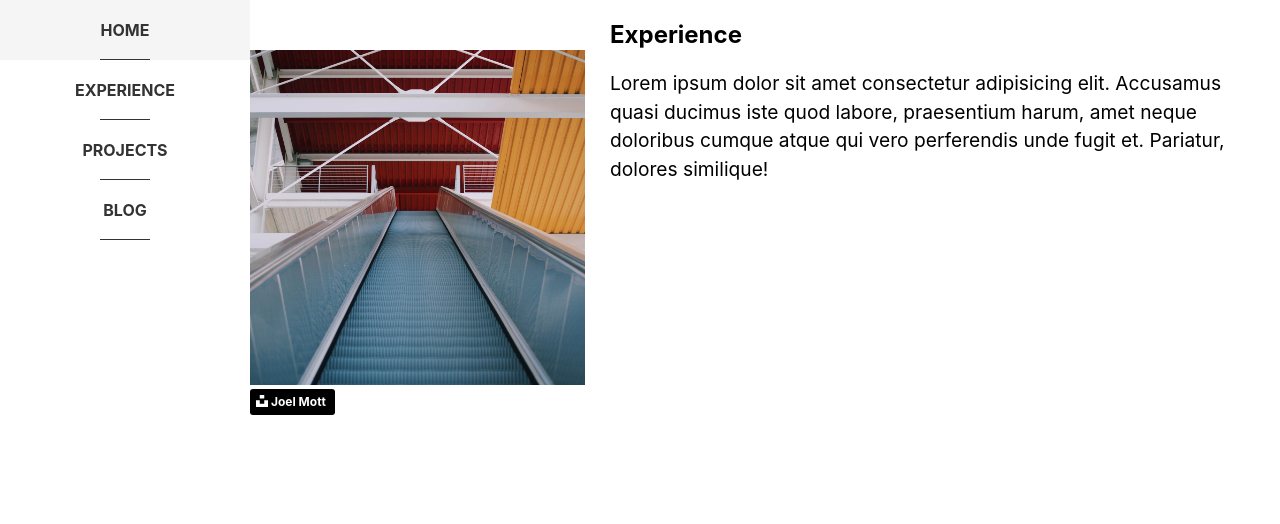
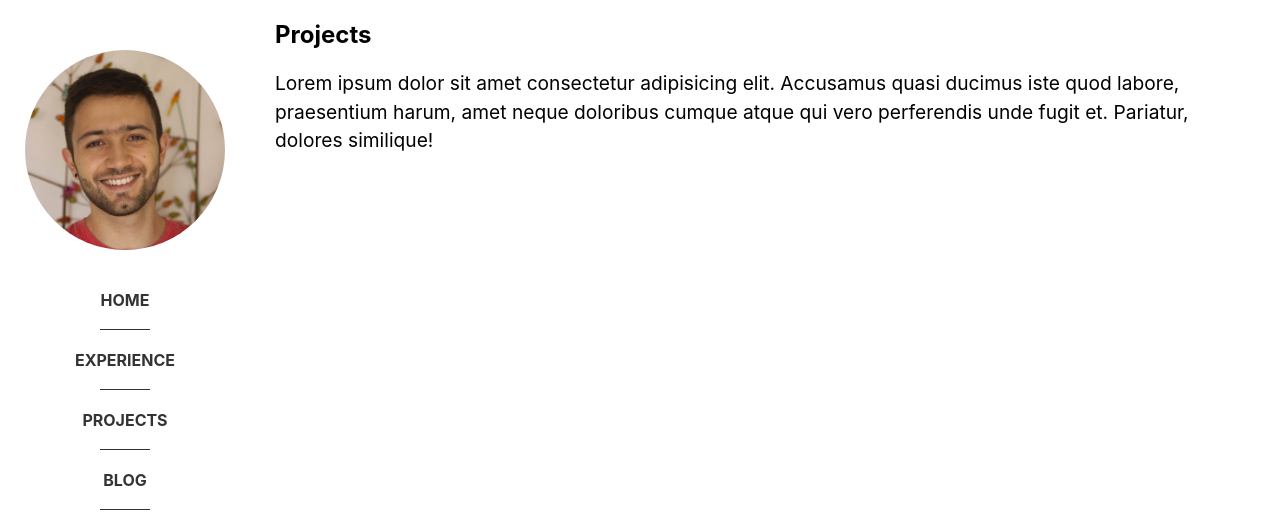
Before and after one commit to simonhoyos/simonhoyos.github.io, a React (Create React App) app: page /projects in a window 1280 px wide. Shown: the top 524 px of the page. Built offline with nearby package versions, Linux system fonts and the light colour scheme.

Commit message:
Move profile picture to nav

```diff
--- a/src/App.js
+++ b/src/App.js
@@ -2,6 +2,7 @@ import React, { Component } from 'react';
 import { Router, Route, Switch } from 'react-router-dom';
 import createBrowserHistory from 'history/createBrowserHistory';
 import './App.css';
+import { Container } from "./components/Container";
 import { Home } from "./pages/Home";
 import { Experience } from './pages/Experience';
 import { Projects } from './pages/Projects';
@@ -13,12 +14,14 @@ class App extends Component {
     return (
       <div className="App">
         <Router history={history}>
+          <Container>
             <Switch>
               <Route exact path="/" component={Home} />
               <Route exact path="/experience" component={Experience} />
               <Route exact path="/projects" component={Projects} />
               <Route exact path="/blog" component={Blog} />
             </Switch>
+          </Container>
         </Router>
       </div>
     );
--- a/src/components/Nav.js
+++ b/src/components/Nav.js
@@ -1,6 +1,7 @@
 import React from 'react';
 import styled from 'styled-components';
 import { Link } from 'react-router-dom';
+import { ProfilePicture } from '../components/ProfilePicture';
 
 const StyledNav = styled.nav`
   height: 100vh;
@@ -62,6 +63,7 @@ const StyledNav = styled.nav`
 export function Nav() {
   return (
     <StyledNav>
+      <ProfilePicture />
       <ul>
         <li><Link to="/">Home</Link></li>
         <li><Link to="/experience">Experience</Link></li>
--- a/src/components/ProfilePicture.js
+++ b/src/components/ProfilePicture.js
@@ -3,10 +3,10 @@ import styled from 'styled-components';
 import simon from '../assets/simon.JPG';
 
 const Container = styled.div`
-  width: 335px;
+  width: 200px;
   flex-basis: 335px;
-  height: 335px;
-  margin-top: 50px;
+  height: 200px;
+  margin: 50px auto 20px;
 `;
 
 const Image = styled.img`
--- a/src/components/Section.js
+++ b/src/components/Section.js
@@ -1,15 +1,18 @@
-import React from 'react';
-import { StyledSection } from "./styles/StyledSection";
-import { Image } from "./Image";
+import styled from 'styled-components';
 
-export function Section({ title, content }) {
-  return (
-    <StyledSection id={title}>
-      <Image />
-      <div>
-        <h2>{title}</h2>
-        <p>{content}</p>
-      </div>
-    </StyledSection>
-  );
-}
+export const Section = styled.section`
+  @media screen and (min-width: 800px) {
+    grid-column-start: 2;
+    min-height: 100vh;
+    padding: 0 25px;
+  }
+
+  h2 {
+    text-transform: capitalize;
+  }
+
+  p {
+    font-size: 1.2rem;
+    line-height: 1.5;
+  }
+`;
--- a/src/components/styles/StyledSection.js
+++ /dev/null
@@ -1,24 +0,0 @@
-import styled from 'styled-components';
-
-export const StyledSection = styled.section`
-  display: grid;
-
-  @media screen and (min-width: 800px) {
-    grid-column-start: 2;
-    grid-template-columns: 335px 1fr;
-    min-height: 100vh;
-  }
-
-  & > div:nth-child(2) {
-    padding: 0 25px;
-  }
-
-  h2 {
-    text-transform: capitalize;
-  }
-
-  p {
-    font-size: 1.2rem;
-    line-height: 1.5;
-  }
-`;
--- a/src/pages/Blog.js
+++ b/src/pages/Blog.js
@@ -1,13 +1,10 @@
 import React from 'react';
-import { Container } from '../components/Container';
 import { Section } from '../components/Section';
 
 export function Blog() {
   return (
-    <Container>
-      <Section>
-        <h3>Coming soon...</h3>
-      </Section>
-    </Container>
+    <Section>
+      <h3>Coming soon...</h3>
+    </Section>
   );
 }
--- a/src/pages/Experience.js
+++ b/src/pages/Experience.js
@@ -1,14 +1,11 @@
 import React from 'react';
 import { Section } from '../components/Section';
-import { Container } from "../components/Container";
 
 export function Experience() {
   return (
-    <Container>
-      <Section
-        title="experience"
-        content="Lorem ipsum dolor sit amet consectetur adipisicing elit. Accusamus quasi ducimus iste quod labore, praesentium harum, amet neque doloribus cumque atque qui vero perferendis unde fugit et. Pariatur, dolores similique!"
-      />
-    </Container>
+    <Section>
+      <h2>experience</h2>
+      <p>Lorem ipsum dolor sit amet consectetur adipisicing elit. Accusamus quasi ducimus iste quod labore, praesentium harum, amet neque doloribus cumque atque qui vero perferendis unde fugit et. Pariatur, dolores similique!</p>
+    </Section>
   );
 }
--- a/src/pages/Home.js
+++ b/src/pages/Home.js
@@ -2,9 +2,7 @@ import React from 'react';
 import styled from 'styled-components';
 import { Carousel } from 'react-responsive-carousel';
 import "react-responsive-carousel/lib/styles/carousel.min.css";
-import { StyledSection } from "../components/styles/StyledSection";
-import { ProfilePicture } from '../components/ProfilePicture';
-import { Container } from '../components/Container';
+import { Section } from "../components/Section";
 
 const Content = styled.blockquote`
   font-size: 18px;
@@ -17,10 +15,7 @@ const Content = styled.blockquote`
 
 export function Home() {
   return (
-    <Container>
-      <StyledSection id="home">
-        <ProfilePicture />
-        <div>
+    <Section>
       <h2>Homepage</h2>
       <Carousel
         showArrows={false}
@@ -55,8 +50,6 @@ export function Home() {
         <br/>
         I'm passionate about coding, learning new things, teaching others and accepting new challenges.
       </p>
-        </div>
-      </StyledSection>
-    </Container>
+    </Section>
   );
 }
--- a/src/pages/Projects.js
+++ b/src/pages/Projects.js
@@ -1,14 +1,11 @@
 import React from 'react';
 import { Section } from "../components/Section";
-import { Container } from '../components/Container';
 
 export function Projects() {
   return (
-    <Container>
-      <Section
-        title="experience"
-        content="Lorem ipsum dolor sit amet consectetur adipisicing elit. Accusamus quasi ducimus iste quod labore, praesentium harum, amet neque doloribus cumque atque qui vero perferendis unde fugit et. Pariatur, dolores similique!"
-      />
-    </Container>
+    <Section>
+      <h2>projects</h2>
+      <p>Lorem ipsum dolor sit amet consectetur adipisicing elit. Accusamus quasi ducimus iste quod labore, praesentium harum, amet neque doloribus cumque atque qui vero perferendis unde fugit et. Pariatur, dolores similique!</p>
+    </Section>
   );
 }
```
Lines whose indentation alone changed are shown as unchanged.
